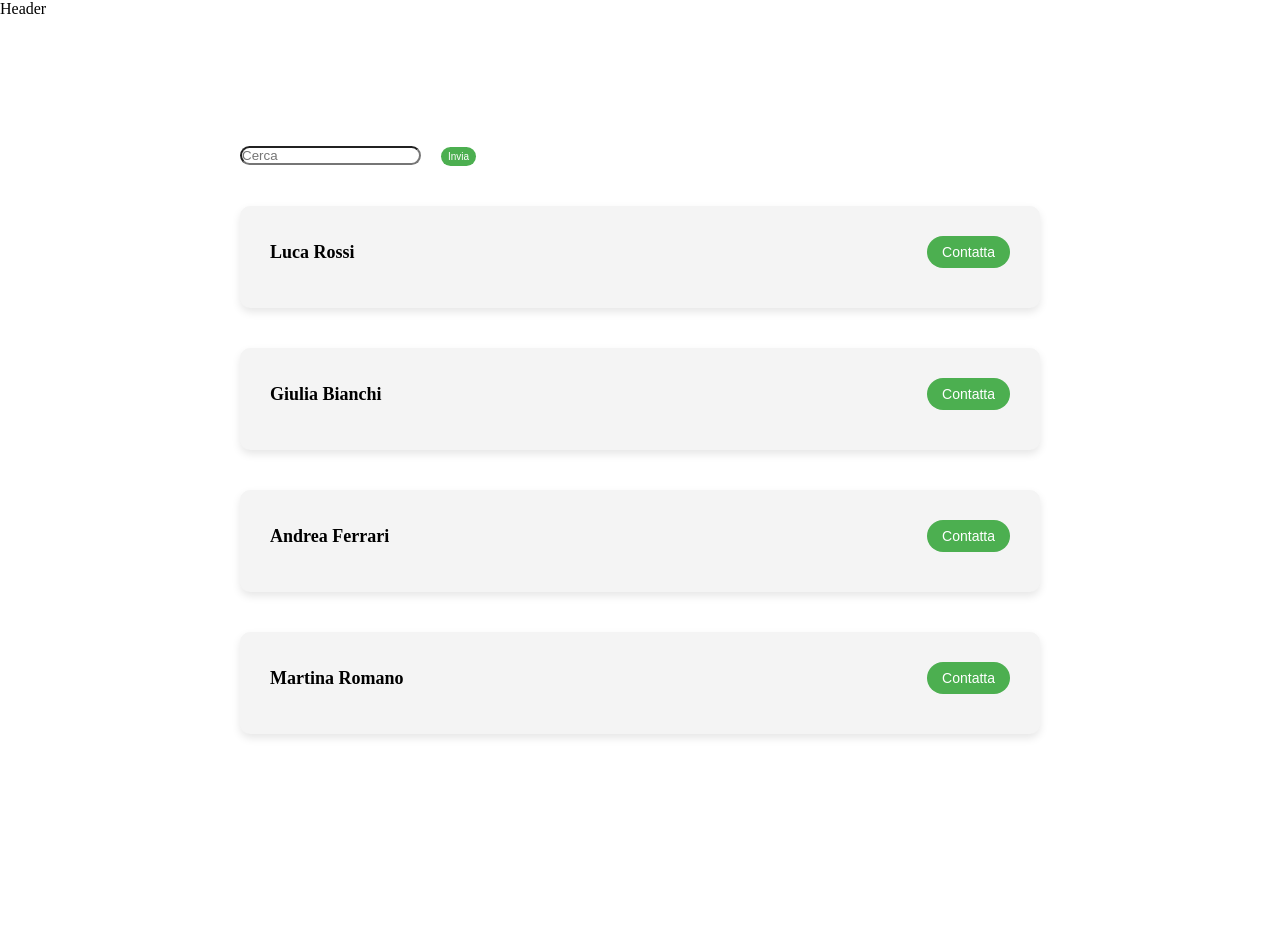
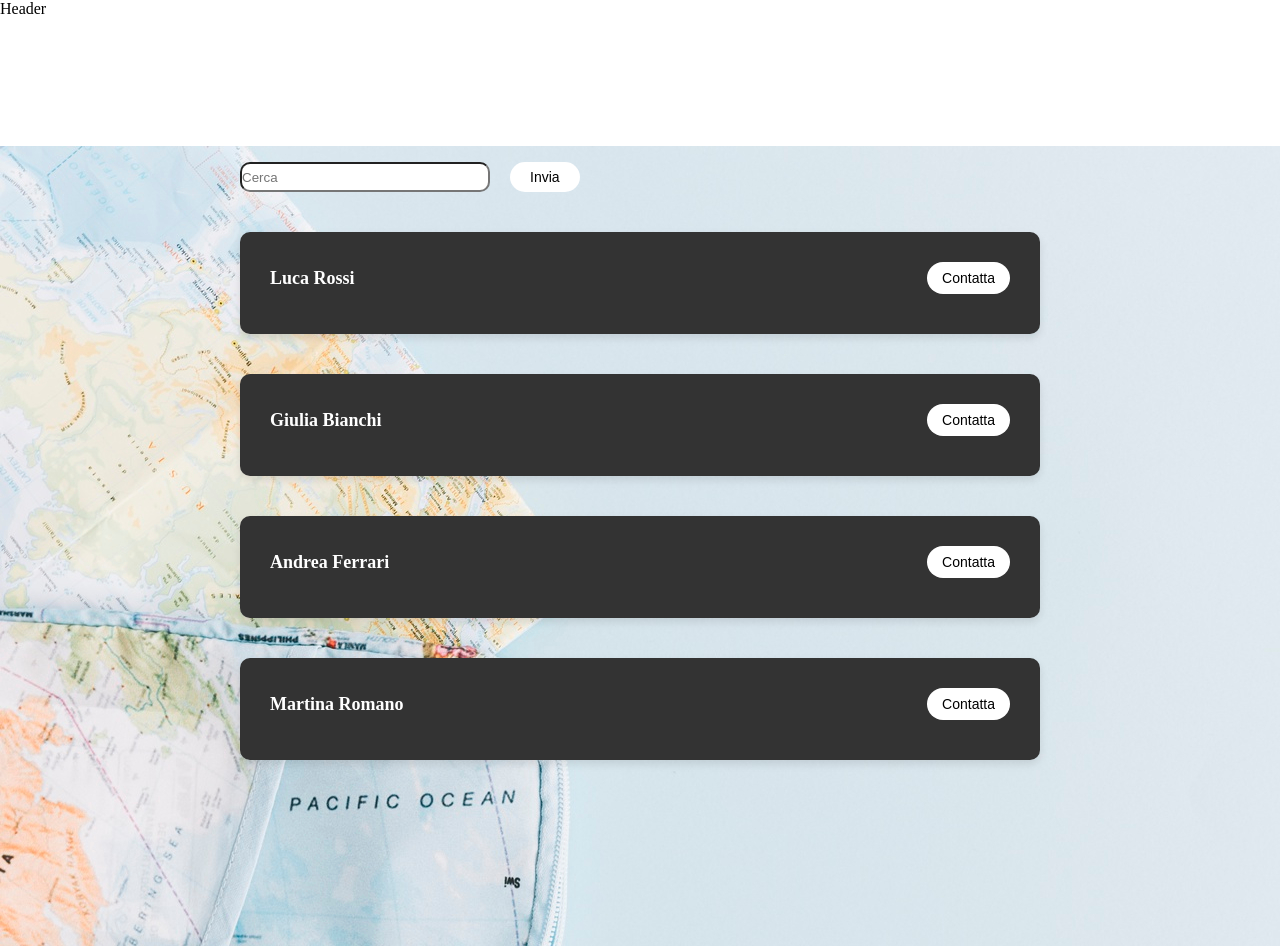
Before and after one commit to nicoargiolas/sst-boolroad, a React (Vite) app: page /trip/1 in a window 1280 px wide. Before the commit the page ends 800 px from the top, so only its background shows below. Built offline with nearby package versions, Linux system fonts and the light colour scheme.

Commit message:
change color style

```diff
--- a/src/components/UserCard.jsx
+++ b/src/components/UserCard.jsx
@@ -30,7 +30,7 @@ const UserCard = ({ userProp }) => {
                             <button className="close-button" onClick={() => setShowContact(false)}>
                                 &times;
                             </button>
-                            <h3>Contatta {nome} {cognome}</h3>
+                            <h3>Contatta <i class="fa-regular fa-circle-user"></i> {nome} {cognome}</h3>
                             <div className="contact-buttons">
                                 <button className="contact-btn">Chiama</button>
                                 <button className="contact-btn">Email</button>
--- a/src/index.css
+++ b/src/index.css
@@ -9,6 +9,8 @@
     margin: 20px;
     border: 2px solid black;
 }
+
+
 
 .img-set {
     width: 400px;
@@ -23,15 +25,18 @@
 
 .search {
     border-radius: 10px;
+    width: 250px;
+    height: 30px;
+    margin-top: 2%;
 }
 
 .search-bar button {
     margin-left: 20px;
-    background-color: #4CAF50;
-    color: white;
+    background-color: white;
+    color: black;
     border: none;
-    padding: 4px 7px;
-    font-size: 10px;
+    padding: 7px 20px;
+    font-size: 14px;
     border-radius: 20px;
     cursor: pointer;
 }
@@ -41,7 +46,7 @@
     max-width: 800px;
     margin: 40px auto;
     padding: 20px;
-    background-color: #f4f4f4;
+    background-color: #333;
     border-radius: 10px;
     box-shadow: 0px 4px 8px rgba(0, 0, 0, 0.1);
 }
@@ -63,12 +68,14 @@
 
 .user-card:hover .user-details {
     display: block;
+    color: white;
 }
 
 
 .user-summary {
     font-size: 18px;
     font-weight: bold;
+    color: white;
 }
 
 .user-details {
@@ -101,8 +108,8 @@
 }
 
 .contact-button {
-    background-color: #4CAF50;
-    color: white;
+    background-color: white;
+    color: black;
     border: none;
     padding: 8px 15px;
     font-size: 14px;
@@ -115,10 +122,19 @@
     background-color: #45a049;
 }
 
+button:hover {
+    background-color: #45a049;
+}
+
+.container-background {
+    background-image: url('../public/background_image.jpg');
+    height: 100vh;
+}
 
 /* Disabilita hover quando il popup è aperto */
 .no-hover .user-card:hover .user-details {
     display: none;
+
 }
 
 /* Lightbox per il contatto */
@@ -136,7 +152,8 @@
 }
 
 .contact-box {
-    background: white;
+    background: #333;
+    color: white;
     padding: 30px;
     border-radius: 10px;
     text-align: center;
@@ -168,8 +185,8 @@
     border-radius: 50px;
     border: none;
     cursor: pointer;
-    background: #4CAF50;
-    color: white;
+    background: white;
+    color: black;
     transition: 0.3s;
 }
 
--- a/src/pages/TripPage.jsx
+++ b/src/pages/TripPage.jsx
@@ -31,6 +31,7 @@ const TripPage = () => {
 
     return (
         <>
+            <div className="container-background">
                 {/* Gestiamo il onSubmit  */}
                 <form onSubmit={(e) => event.preventDefault()}>
                     <div className="search-bar">
@@ -47,7 +48,7 @@ const TripPage = () => {
 
                 </form>
 
-            <div>
+
                 {filteredUsers.map(user => <UserCard key={user.id} userProp={user} />)}
             </div>
 
```
Also changed, not shown: public/background_image.jpg (added). Lines whose indentation alone changed are shown as unchanged.
